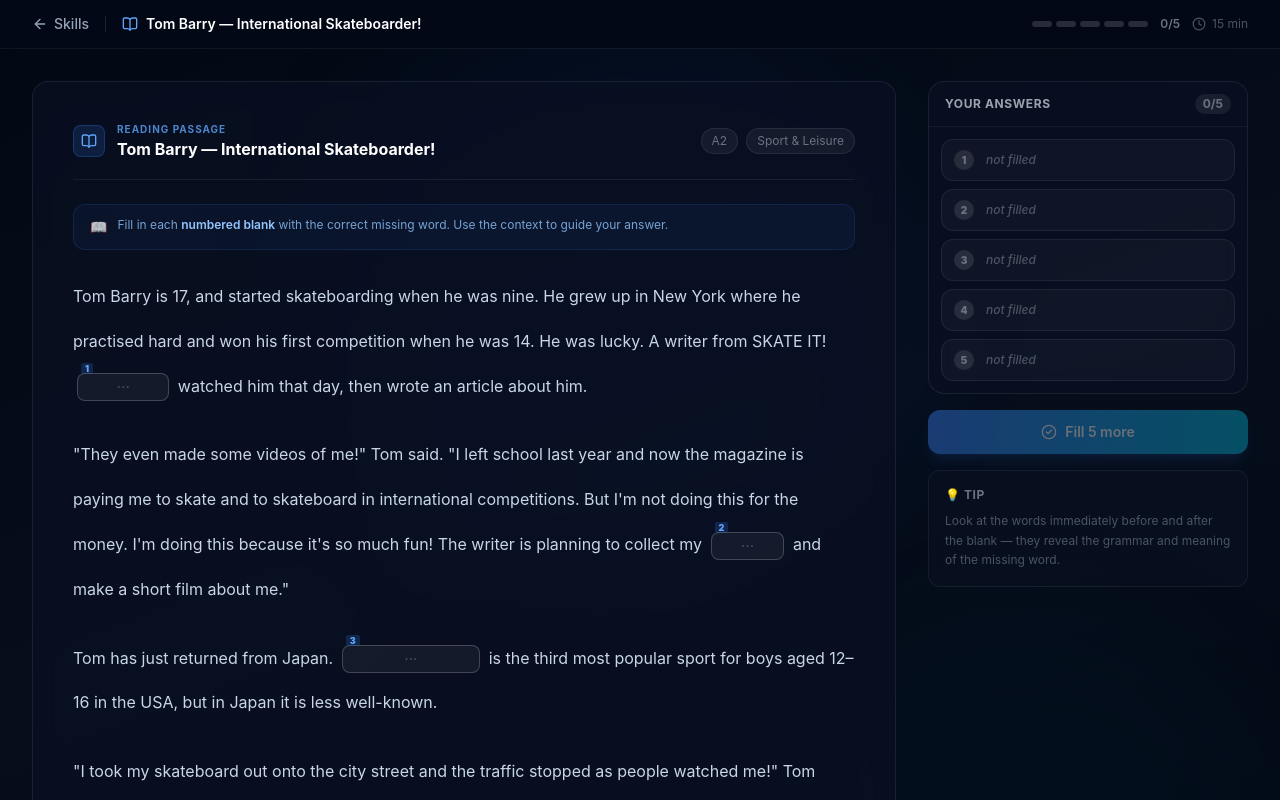
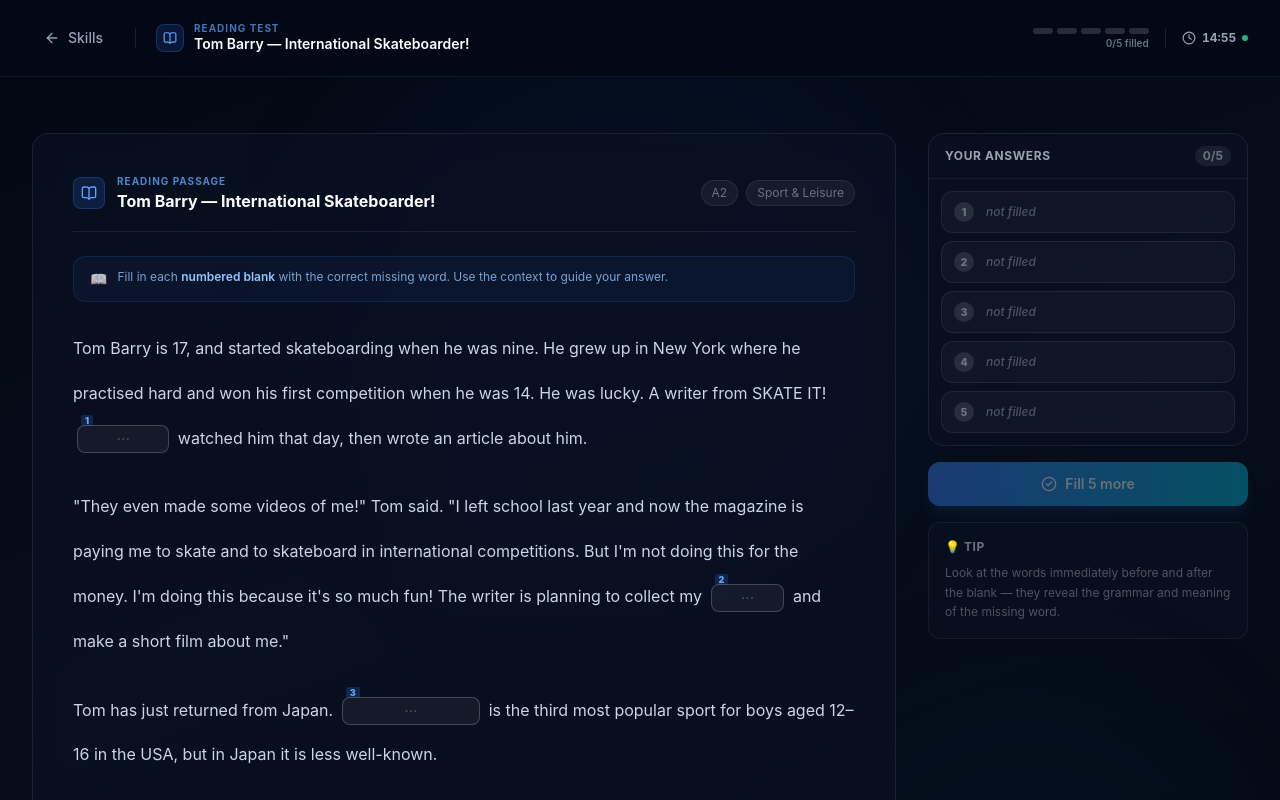
Before and after one commit to dostonadxamovcode/olimov, a React (Vite) app: page /skill-tests/reading in a window 1280 px wide. Shown: the top 800 px of the page. Built offline with nearby package versions, Linux system fonts and the light colour scheme; no server answers.

Commit message:
initial commit

```diff
--- a/src/components/MockTests.jsx
+++ b/src/components/MockTests.jsx
@@ -69,7 +69,7 @@ export default function MockTests() {
 
   return (
     <section id="mock-tests" tabIndex={-1} data-scroll-highlight className="section-deep py-14 outline-none">
-      <div className="absolute right-0 top-0 h-[500px] w-[500px] rounded-full bg-[#0ea5e9]/08 blur-3xl" />
+      <div className="absolute right-0 top-0 h-[500px] w-[500px] rounded-full bg-[#0ea5e9]/08 blur-3xl pointer-events-none" />
 
       <div className="relative max-w-3xl mx-auto px-4 sm:px-6 lg:px-8">
         <div className="text-center mb-8 animate-fade-in-up">
@@ -110,7 +110,7 @@ export default function MockTests() {
               <div className="flex justify-between items-center mb-4">
                 <span className="text-sm font-semibold text-[#0ea5e9]">{t('mockTestComp.badge')} {current + 1} / {total}</span>
                 <div className="w-full ml-4 h-2 bg-gray-700 rounded-full overflow-hidden">
-                  <div className="h-full bg-gradient-to-r from-[#0ea5e9] via-[#8b5cf6] to-[#f43f5e] transition-all duration-300" style={{ width: `${((current + 1) / total) * 100}%` }} />
+                  <div className="h-full bg-gradient-to-r from-[#0ea5e9] via-[#8b5cf6] to-[#f43f5e] transition-[width] duration-300" style={{ width: `${((current + 1) / total) * 100}%` }} />
                 </div>
               </div>
             </div>
@@ -124,7 +124,7 @@ export default function MockTests() {
                   <button
                     key={idx}
                     onClick={() => handleSelect(idx)}
-                    className={`w-full text-left p-4 rounded-xl border transition-all duration-300 ${
+                    className={`w-full text-left p-4 rounded-xl border transition-[background-color,border-color] duration-200 ${
                       isSelected
                         ? 'border-[#0ea5e9]/50 bg-[#0ea5e9]/10 text-white'
                         : 'border-white/10 bg-[#030712]/55 text-gray-200 hover:border-[#0ea5e9]/25 hover:bg-white/[0.06]'
--- /dev/null
+++ b/src/hooks/useAntiCheatGuard.js
@@ -0,0 +1,50 @@
+import { useEffect, useRef } from 'react';
+
+/**
+ * Arms a tab-switch / page-hide guard while `active` is true.
+ * Calls `onViolation` exactly once on the first detected violation.
+ *
+ * Covered events:
+ *   visibilitychange → hidden   tab switch, alt-tab, window minimise
+ *   pagehide                    browser back / tab close
+ *
+ * @param {object}   opts
+ * @param {boolean}  opts.active        Guard is armed only when true.
+ * @param {Function} opts.onViolation   Called once on the first violation.
+ * @param {number}   [opts.gracePeriod] Ignore events within N ms of arming (default 500).
+ */
+export function useAntiCheatGuard({ active, onViolation, gracePeriod = 500 }) {
+  // Set at hook creation — used as the "armed at" timestamp.
+  const armedAtRef  = useRef(Date.now());
+  const firedRef    = useRef(false);
+  // Callback ref so we always call the latest version without re-subscribing.
+  const callbackRef = useRef(onViolation);
+  useEffect(() => { callbackRef.current = onViolation; });
+
+  useEffect(() => {
+    if (!active) return;
+
+    // Reset arm time and fired flag each time the guard is (re-)armed.
+    armedAtRef.current = Date.now();
+    firedRef.current   = false;
+
+    const trigger = () => {
+      if (firedRef.current) return;
+      if (Date.now() - armedAtRef.current < gracePeriod) return;
+      firedRef.current = true;
+      callbackRef.current?.();
+    };
+
+    const onVisibility = () => {
+      if (document.visibilityState === 'hidden') trigger();
+    };
+
+    document.addEventListener('visibilitychange', onVisibility);
+    window.addEventListener('pagehide', trigger);
+
+    return () => {
+      document.removeEventListener('visibilitychange', onVisibility);
+      window.removeEventListener('pagehide', trigger);
+    };
+  }, [active, gracePeriod]);
+}
--- a/src/index.css
+++ b/src/index.css
@@ -6,16 +6,29 @@ header {
   will-change: auto;
 }
 
+/* ── Live timer tick animation ───────────────────────────────────────────── */
+@keyframes timerTick {
+  0%   { opacity: 0.55; transform: scale(1.1); }
+  100% { opacity: 1;    transform: scale(1);   }
+}
+.timer-tick {
+  display: inline-block;
+  animation: timerTick 0.28s cubic-bezier(0, 0, 0.2, 1) forwards;
+}
+
 /* ── Hero background blobs: own compositor layer — painted once, never again */
 .hero-blob {
   transform: translateZ(0);
   -webkit-transform: translateZ(0);
 }
 
-/* ── Sections: paint containment — isolates section repaints from each other */
+/* ── Sections: full containment — isolates each section's layout, style, and
+   paint from its neighbours so a repaint in one section never triggers a
+   repaint in any other section. Safe here because no section has position:fixed
+   children that need to escape, and all sections already have overflow:hidden. */
 main > section,
 main > div > section {
-  contain: layout style;
+  contain: layout style paint;
 }
 
 @tailwind base;
@@ -169,7 +182,8 @@ body {
     border-top: 1px solid var(--border-subtle);
     border-bottom: 1px solid var(--border-subtle);
     content-visibility: auto;
-    contain-intrinsic-size: 0 600px;
+    /* auto = browser caches actual size after first paint, 800px = realistic fallback */
+    contain-intrinsic-size: auto 800px;
   }
 
   [data-theme='light'] .section-panel {
@@ -188,7 +202,8 @@ body {
     border-top: 1px solid var(--border-subtle);
     border-bottom: 1px solid var(--border-subtle);
     content-visibility: auto;
-    contain-intrinsic-size: 0 600px;
+    /* auto = browser caches actual size after first paint, 800px = realistic fallback */
+    contain-intrinsic-size: auto 800px;
   }
 
   [data-theme='light'] .section-deep {
@@ -493,7 +508,9 @@ body {
 }
 
 /* Scroll-target highlight — glow + border accent + subtle scale, used to
-   confirm where the user landed after a navbar smooth-scroll */
+   confirm where the user landed after a navbar smooth-scroll.
+   Repaints are cheap here: contain:paint on sections (see above) isolates
+   this animation to its own compositor tile. */
 @keyframes sectionHighlight {
   0%, 100% {
     box-shadow: 0 0 0 0 rgba(14, 165, 233, 0), 0 0 0 0 rgba(139, 92, 246, 0);
--- a/src/pages/SkillReadingPage.jsx
+++ b/src/pages/SkillReadingPage.jsx
@@ -1,10 +1,81 @@
-import { useState, useRef, useEffect } from 'react';
+import { useState, useRef, useEffect, useCallback } from 'react';
 import { useNavigate, useSearchParams } from 'react-router-dom';
 import {
   ArrowLeft, BookOpen, Clock, CheckCircle2, XCircle, Trophy,
-  RotateCcw, ChevronRight,
+  RotateCcw, ChevronRight, ShieldAlert,
 } from 'lucide-react';
-import { getReadingTestByPart } from '../data/readingTests';  // fallback only
+import { getReadingTestByPart } from '../data/readingTests';
+import { useAntiCheatGuard } from '../hooks/useAntiCheatGuard';
+
+// ── Live countdown timer — isolated component to avoid re-rendering the page ─
+function LiveTimer({ initialMinutes }) {
+  const [seconds, setSeconds] = useState(initialMinutes * 60);
+
+  useEffect(() => {
+    const id = setInterval(() => setSeconds(s => Math.max(0, s - 1)), 1000);
+    return () => clearInterval(id);
+  }, []);
+
+  const mins  = Math.floor(seconds / 60);
+  const secs  = seconds % 60;
+  const isLow = seconds <= 60;
+  const isMid = seconds <= 300;
+
+  return (
+    <div className={`flex items-center gap-1.5 text-xs font-bold tabular-nums transition-colors duration-500 ${
+      isLow ? 'text-red-400' : isMid ? 'text-amber-400' : 'text-gray-400'
+    }`}>
+      <Clock className={`w-3.5 h-3.5 flex-shrink-0 ${isLow ? 'animate-pulse' : ''}`} />
+      {/* key forces re-mount each second, re-triggering the CSS animation */}
+      <span key={seconds} className="timer-tick">
+        {mins}:{secs.toString().padStart(2, '0')}
+      </span>
+      {/* live dot */}
+      <span className={`w-1.5 h-1.5 rounded-full flex-shrink-0 ${
+        isLow ? 'bg-red-400 animate-pulse' : 'bg-emerald-400 animate-pulse'
+      }`} />
+    </div>
+  );
+}
+
+// ── Tab-switch violation overlay ──────────────────────────────────────────────
+function ViolationOverlay({ onDismiss }) {
+  return (
+    <div className="fixed inset-0 z-[500] flex items-center justify-center px-4" aria-modal="true" role="alertdialog">
+      {/* Backdrop */}
+      <div className="absolute inset-0 bg-black/75 backdrop-blur-sm" />
+
+      {/* Card */}
+      <div
+        className="relative w-full max-w-sm rounded-2xl p-7 text-center"
+        style={{
+          background: 'linear-gradient(145deg, rgba(239,68,68,0.12) 0%, rgba(10,16,35,0.95) 100%)',
+          border: '1px solid rgba(239,68,68,0.25)',
+          boxShadow: '0 32px 80px rgba(0,0,0,0.7), 0 0 60px rgba(239,68,68,0.08)',
+        }}
+      >
+        {/* Icon */}
+        <div className="w-16 h-16 rounded-full bg-red-500/15 border border-red-500/25 flex items-center justify-center mx-auto mb-5">
+          <ShieldAlert className="w-8 h-8 text-red-400" />
+        </div>
+
+        <h2 className="text-lg font-bold text-white mb-2">Test avtomatik yakunlandi</h2>
+        <p className="text-sm text-slate-400 leading-relaxed mb-6">
+          Tab yoki oyna almashtirish aniqlandi.
+          Xavfsizlik sababli javoblaringiz avtomatik topshirildi.
+        </p>
+
+        <button
+          type="button"
+          onClick={onDismiss}
+          className="w-full py-2.5 rounded-xl text-sm font-semibold text-white bg-gradient-to-r from-red-500/80 to-rose-600/80 hover:from-red-500 hover:to-rose-600 transition-all duration-200"
+        >
+          Natijalarni ko'rish
+        </button>
+      </div>
+    </div>
+  );
+}
 
 // ── Inline blank input ────────────────────────────────────────────────────────
 function FillBlank({ index, value, onChange, submitted, isCorrect, correctAnswer }) {
@@ -196,6 +267,7 @@ export default function SkillReadingPage() {
   const [userAnswers, setUserAnswers] = useState(() => Array(test.answers.length).fill(''));
   const [submitted,   setSubmitted]   = useState(false);
   const [results,     setResults]     = useState([]);
+  const [violated,    setViolated]    = useState(false);
 
   const total = test.answers.length;
 
@@ -245,17 +317,33 @@ export default function SkillReadingPage() {
     setUserAnswers(prev => { const n = [...prev]; n[index] = value; return n; });
   };
 
-  const handleCheck = () => {
-    const res = test.answers.map((ans, i) => userAnswers[i].trim().toLowerCase() === ans.toLowerCase());
+  const handleCheck = useCallback(() => {
+    const res = test.answers.map((ans, i) =>
+      (userAnswers[i] ?? '').trim().toLowerCase() === ans.toLowerCase()
+    );
     setResults(res);
     setSubmitted(true);
     setTimeout(() => passageRef.current?.scrollIntoView({ behavior: 'smooth', block: 'start' }), 80);
-  };
+  }, [test.answers, userAnswers]);
+
+  // Fired by useAntiCheatGuard when a tab/window switch is detected.
+  const handleViolation = useCallback(() => {
+    setViolated(true);
+    // Auto-submit with whatever answers are filled so the user sees results.
+    setResults(test.answers.map((ans, i) =>
+      (userAnswers[i] ?? '').trim().toLowerCase() === ans.toLowerCase()
+    ));
+    setSubmitted(true);
+  }, [test.answers, userAnswers]);
+
+  // Guard is active only while the test is in progress (not yet submitted).
+  useAntiCheatGuard({ active: !submitted, onViolation: handleViolation });
 
   const handleReset = () => {
     setUserAnswers(Array(total).fill(''));
     setSubmitted(false);
     setResults([]);
+    setViolated(false);
   };
 
   const score       = results.filter(Boolean).length;
@@ -267,6 +355,9 @@ export default function SkillReadingPage() {
       className="relative min-h-screen"
       style={{ background: 'linear-gradient(160deg, #020812 0%, #060e1c 45%, #020812 100%)' }}
     >
+      {/* Tab-switch violation overlay */}
+      {violated && <ViolationOverlay onDismiss={() => setViolated(false)} />}
+
       {/* Ambient blobs */}
       <div className="absolute top-0 left-1/4 h-[600px] w-[600px] rounded-full bg-blue-700/[0.05] blur-3xl pointer-events-none" />
       <div className="absolute bottom-0 right-0 h-[500px] w-[500px] rounded-full bg-cyan-700/[0.04] blur-3xl pointer-events-none" />
@@ -276,26 +367,32 @@ export default function SkillReadingPage() {
         className="sticky top-0 z-40 border-b border-white/[0.06]"
         style={{ background: 'rgba(3,9,22,0.88)', backdropFilter: 'blur(20px)' }}
       >
-        <div className="max-w-7xl mx-auto px-4 sm:px-6 lg:px-8 h-12 flex items-center gap-4">
+        <div className="max-w-7xl mx-auto px-4 sm:px-6 lg:px-8 h-[76px] flex items-center gap-5">
           <button
             type="button"
             onClick={() => navigate('/skill-tests')}
-            className="inline-flex items-center gap-1.5 text-slate-400 hover:text-white text-sm font-medium transition-colors duration-200 group flex-shrink-0"
+            className="inline-flex items-center gap-2 text-slate-400 hover:text-white text-sm font-medium transition-colors duration-200 group flex-shrink-0 px-3 py-2 rounded-lg hover:bg-white/[0.06]"
           >
             <ArrowLeft className="w-4 h-4 group-hover:-translate-x-0.5 transition-transform duration-200" />
             <span className="hidden sm:inline">Skills</span>
           </button>
 
-          <div className="w-px h-4 bg-white/10 flex-shrink-0" />
+          <div className="w-px h-5 bg-white/10 flex-shrink-0" />
 
-          <div className="flex items-center gap-2 flex-1 min-w-0">
-            <BookOpen className="w-4 h-4 text-blue-400 flex-shrink-0" />
-            <span className="text-white font-semibold text-sm truncate">{test.title}</span>
+          <div className="flex items-center gap-2.5 flex-1 min-w-0">
+            <div className="w-7 h-7 rounded-lg flex items-center justify-center bg-blue-500/15 border border-blue-500/25 flex-shrink-0">
+              <BookOpen className="w-3.5 h-3.5 text-blue-400" />
+            </div>
+            <div className="min-w-0">
+              <p className="text-[10px] font-bold text-blue-400/70 uppercase tracking-widest leading-none mb-0.5">Reading Test</p>
+              <span className="text-white font-semibold text-sm truncate block leading-tight">{test.title}</span>
+            </div>
           </div>
 
-          <div className="flex items-center gap-3 flex-shrink-0">
+          <div className="flex items-center gap-4 flex-shrink-0">
             {/* Progress pills */}
-            <div className="hidden sm:flex items-center gap-1">
+            <div className="hidden sm:flex flex-col items-end gap-1">
+              <div className="flex items-center gap-1">
                 {Array.from({ length: total }).map((_, i) => {
                   const filled = userAnswers[i]?.trim().length > 0;
                   return (
@@ -310,19 +407,20 @@ export default function SkillReadingPage() {
                   );
                 })}
               </div>
-            <span className="text-xs font-semibold text-gray-500">
-              {submitted ? `${score}/${total}` : `${filledCount}/${total}`}
+              <span className="text-[10px] font-semibold text-gray-500 leading-none">
+                {submitted ? `${score}/${total} correct` : `${filledCount}/${total} filled`}
               </span>
-            <div className="flex items-center gap-1.5 text-xs text-gray-600">
-              <Clock className="w-3.5 h-3.5" />
-              <span>{test.timeLimit} min</span>
             </div>
+
+            <div className="w-px h-5 bg-white/10 flex-shrink-0" />
+
+            <LiveTimer initialMinutes={test.timeLimit} />
           </div>
         </div>
       </div>
 
       {/* ── Main content ─────────────────────────────────────────────────── */}
-      <div className="max-w-7xl mx-auto px-4 sm:px-6 lg:px-8 pt-8 pb-20">
+      <div className="max-w-7xl mx-auto px-4 sm:px-6 lg:px-8 pt-14 pb-20">
         <div className="flex gap-6 lg:gap-8 items-start">
 
           {/* ── LEFT: passage ─────────────────────────────────────────── */}
@@ -401,7 +499,7 @@ export default function SkillReadingPage() {
           </div>
 
           {/* ── RIGHT: sticky sidebar ──────────────────────────────────── */}
-          <div className="hidden lg:flex flex-col gap-4 w-72 xl:w-80 flex-shrink-0 sticky top-16">
+          <div className="hidden lg:flex flex-col gap-4 w-72 xl:w-80 flex-shrink-0 sticky top-[92px]">
 
             {/* Score card (after submit) */}
             {submitted && (
```
Also changed, not shown: src/components/IELTSMockTests.jsx (+3 -24 lines), src/pages/ExamPage.jsx (+5 -24 lines), src/pages/SkillTestsPage.jsx (+4 -4 lines). Lines whose indentation alone changed are shown as unchanged.
